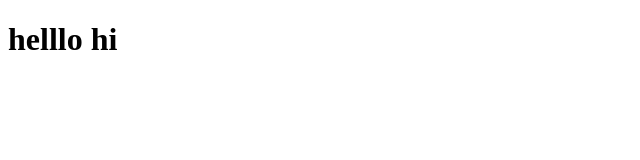
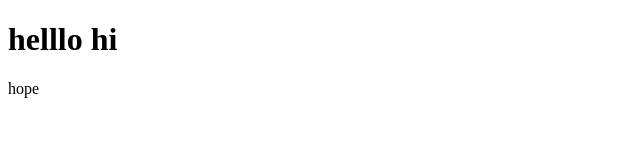
Before and after one commit to Ancestor247/4thweb, a plain HTML site: page index.html in a window 1280 px wide. Shown: the full height of the page, 0-640 px from the left. Drawn offline with Linux system fonts and the light colour scheme.

Commit message:
2nd commit

```diff
--- a/index.html
+++ b/index.html
@@ -7,5 +7,6 @@
   </head>
   <body>
     <h1>helllo hi</h1>
+    <p>hope</p>
   </body>
 </html>
```
